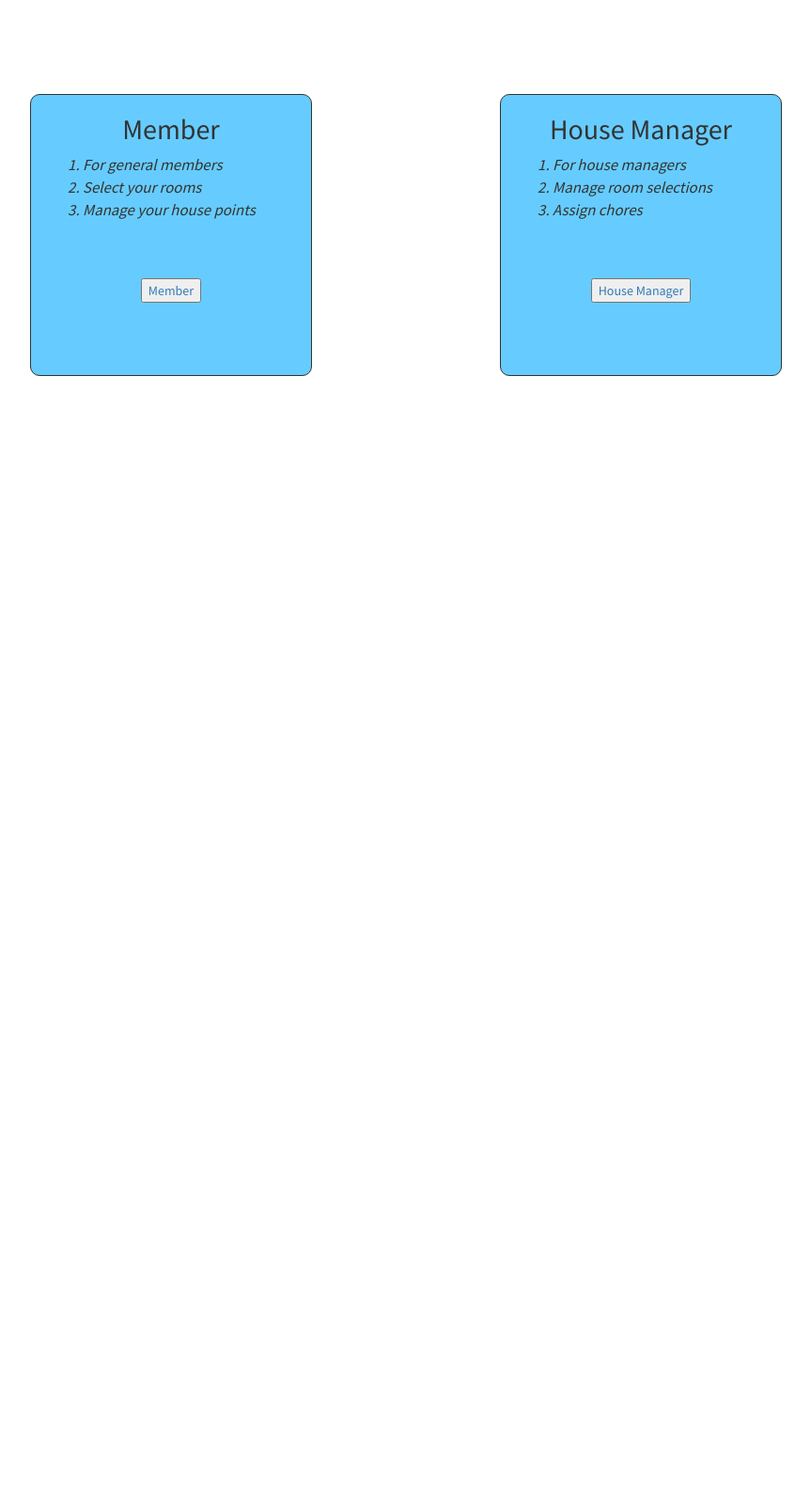
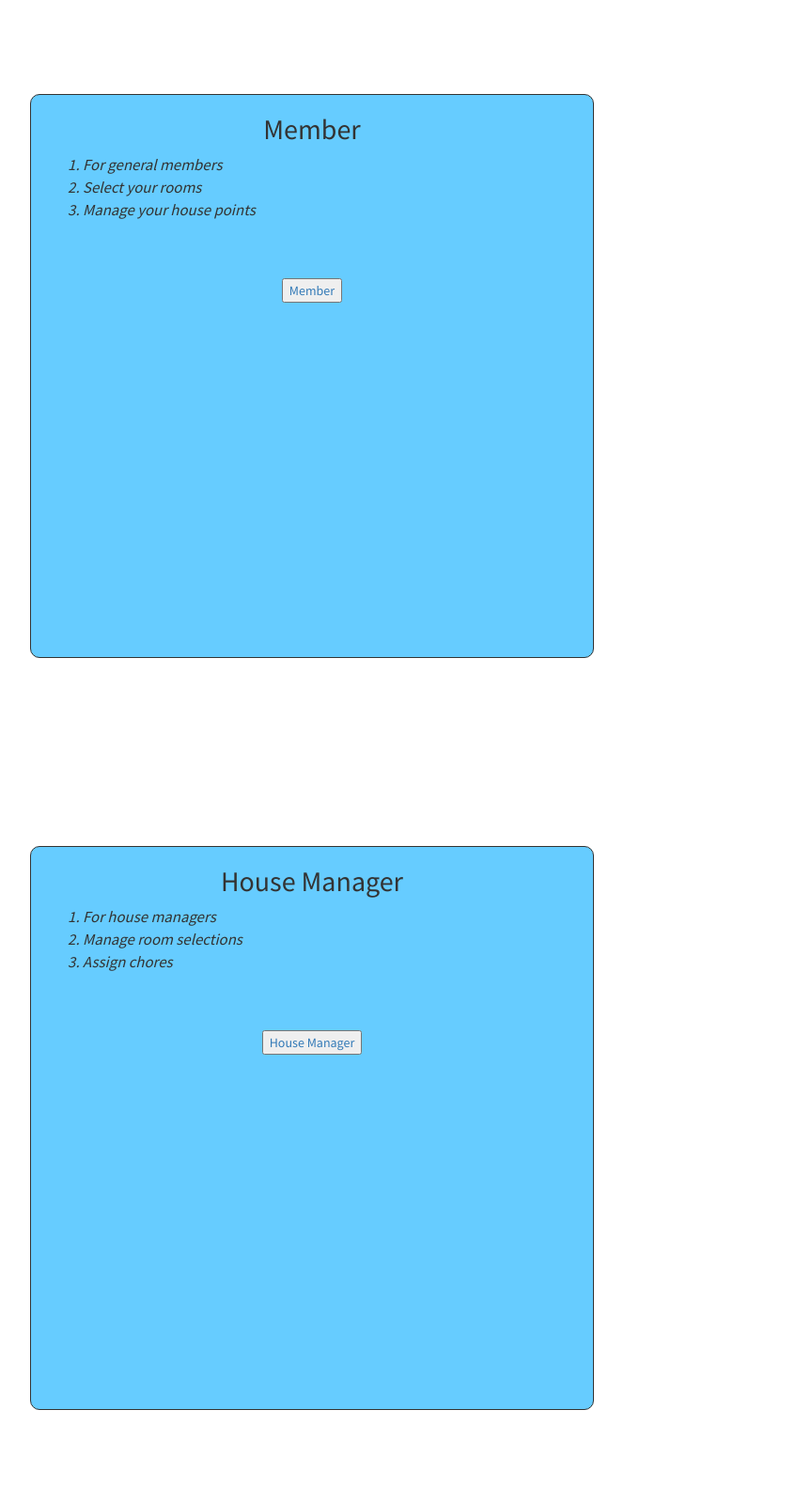
Before and after one commit to luisnaranjo733/room-selector, a Flask app: page / in a window 1280 px wide. Shown: the part 160-1760 px from the top of the page at 94% size, without its empty margins (123-986 px from the left). Before the commit the page ends 560 px from the top, so only its background shows below. Run offline with Flask 2, Linux system fonts and the light colour scheme; parts of the project's set-up code (start-up, migrations or seed data) failed here and were passed over; some libraries are stand-ins or nearby versions.

Commit message:
updates css

```diff
--- a/roomSelector/static/style.css
+++ b/roomSelector/static/style.css
@@ -26,8 +26,8 @@ nav{
 #gate {
 	border-style: solid;
 	border-width: 1px;
-	height: 300px;
-	width: 300px;
+	height: 600px;
+	width: 600px;
 	margin: 100px;
 	text-align: center;
 	background-color: #66CCFF;
@@ -50,7 +50,7 @@ nav{
 	max-width: 500px;
 	border-width: 2px;
 	border-style: solid;
-	margin: 100px;
+	margin: 50px;
 }
 
 
```
